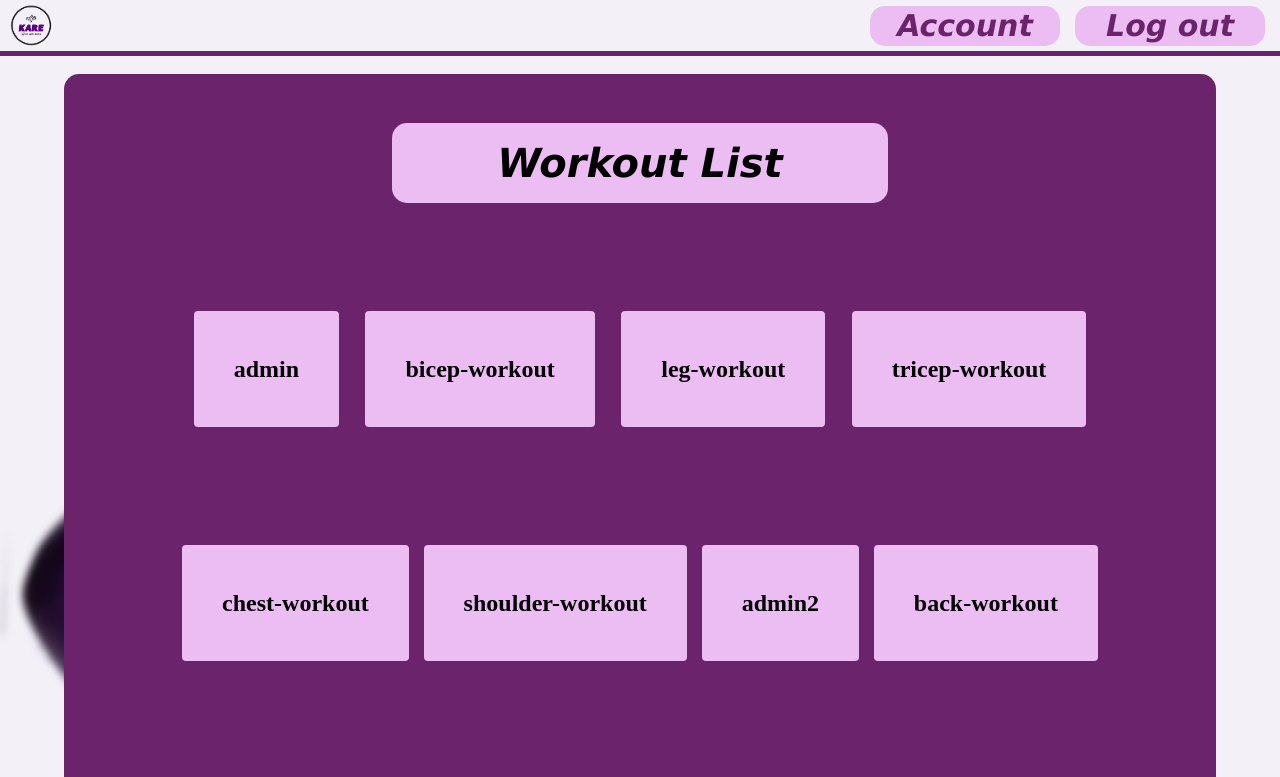
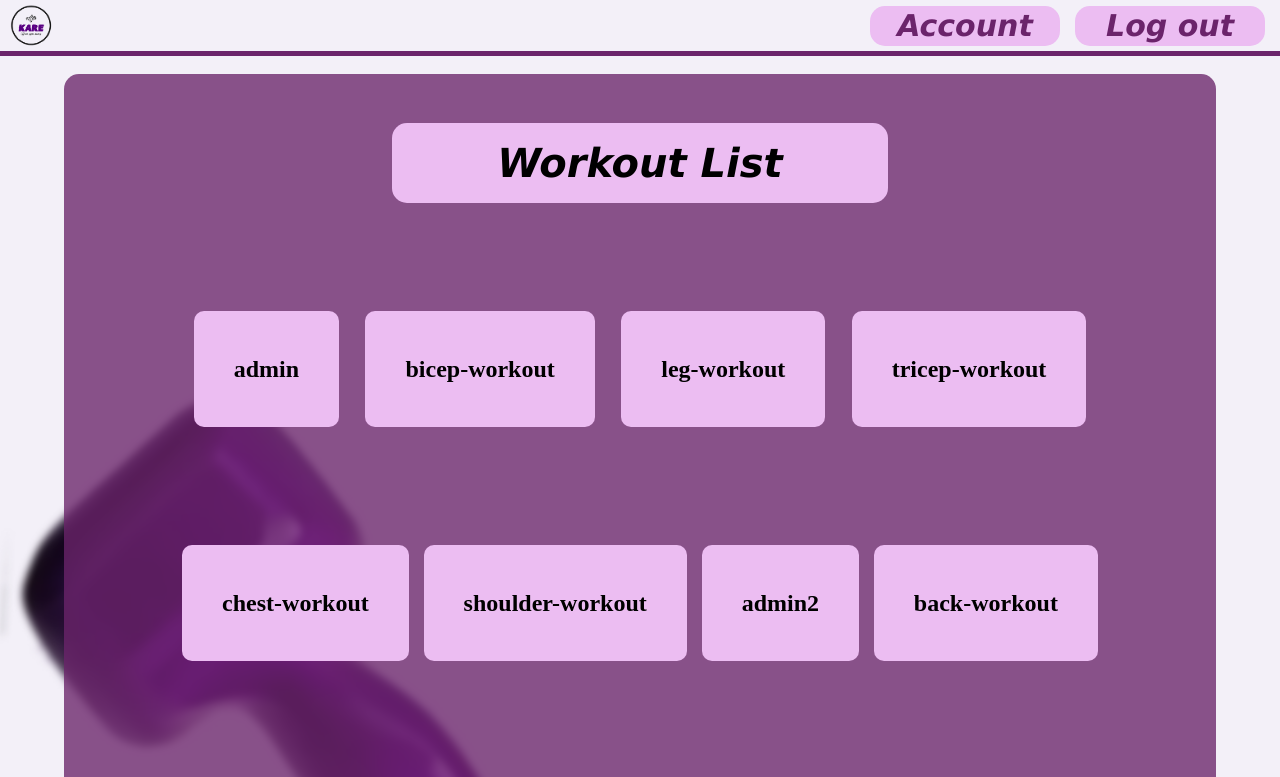
Before and after one commit to MartinKoleff/KareFitnessApp, an Angular app in the folder front-end/: page /workout-list in a window 1280 px wide. Shown: the top 777 px of the page. Built offline with nearby package versions, Linux system fonts and the light colour scheme.

Commit message:
changed workout list background

```diff
--- a/front-end/src/app/app-routing.module.ts
+++ b/front-end/src/app/app-routing.module.ts
@@ -41,5 +41,4 @@ const routes: Routes = [
   exports: [RouterModule]
 })
 export class AppRoutingModule {
-
 }
--- a/front-end/src/app/workout-list/workout-list.component.css
+++ b/front-end/src/app/workout-list/workout-list.component.css
@@ -51,7 +51,7 @@ nav {
   min-height: 100vh;
 }
 .logForm{
-  background-color:#6B246B;
+  background-color:#6b246bc7;
   width: 90%;
   display: flex;
   flex-direction: column;
@@ -62,7 +62,7 @@ nav {
 }
 button {
   cursor: pointer;
-  border-radius: 4px;
+  border-radius: 10px;
   font-weight: 600;
   width: auto;
   transition: 0.4s;
@@ -77,8 +77,8 @@ button {
 
 button:hover {
   color: black  ;
-  box-shadow: 0 0 20px #ECBDF2;
-  background-color: #ECBDF2;
+  box-shadow: 0 0 8px #ECBDF2;
+  background-color: #d18cda;
 }
 .nav-container{
   display: flex;
@@ -106,7 +106,6 @@ img{
   border-radius:15%;
 }
 .group-container{
-  background-color:inherit;
   width: 90%;
   display: flex;
   flex-direction: row;
```
